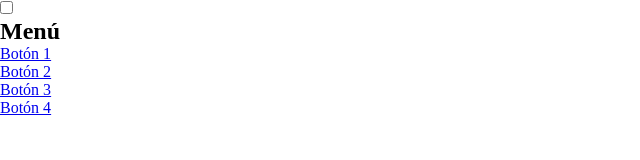
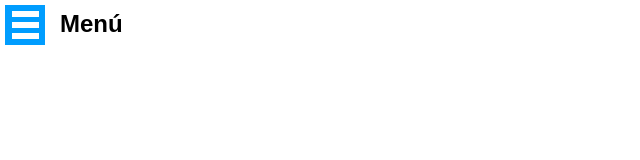
Before and after one commit to educalo77/Animaciones-CSS, a plain HTML site: page Sin C¢digo/03.botoneraMovil/index.html in a window 1280 px wide. Shown: the whole page, without its empty margins (0-640 px from the left). Drawn offline with Linux system fonts and the light colour scheme; files that its build step writes are made by us from their sources.

Commit message:
menu sidebar

```diff
--- /dev/null
+++ b/Sin C¢digo/03.botoneraMovil/css/estilo.css
@@ -0,0 +1,60 @@
+* {
+  margin: 0;
+  padding: 0;
+  list-style: none;
+  text-decoration: none;
+  font-family: sans-serif;
+}
+/*Inicia botonera movil*/
+
+nav#botoneraMovil {
+  position: absolute;
+  width: 90%;
+  height: auto;
+  background: white;
+  top: 50px;
+  left: -100%;
+  transition: left 1s;
+}
+nav#botoneraMovil ul li {
+  width: 100%;
+  line-height: 40px;
+  text-align: center;
+  border: 1px solid white;
+  background: #ccc;
+}
+
+nav#botoneraMovil ul li:hover {
+  width: 100%;
+  line-height: 40px;
+  text-align: center;
+  border: 1px solid white;
+  background: #aaa;
+}
+label#labelMovil span {
+  position: absolute;
+  width: 40px;
+  height: 40px;
+  background: url(../img/boton1.jpg) no-repeat;
+  margin: 5px;
+  cursor: pointer;
+}
+input#botonMovil {
+  display: none;
+}
+label#labelMovil h2 {
+  position: absolute;
+  top: 10px;
+  left: 60px;
+}
+label#labelMovil span:hover {
+  background: url(../img/boton2.jpg) no-repeat;
+}
+input#botonMovil:checked + label#labelMovil span {
+  background: url(../img/boton3.jpg) no-repeat;
+}
+/* en este ultimo estamos diciendo que al chequear el box pasamos un cambio al elemento subyacente */
+input#botonMovil:checked ~ nav#botoneraMovil {
+  left: 0%;
+}
+/* llama a la caja siguiente a la caja donde sucedio el evento */
--- a/Sin C¢digo/03.botoneraMovil/index.html
+++ b/Sin C¢digo/03.botoneraMovil/index.html
@@ -1,8 +1,9 @@
 <!doctype html>
 <html>
+
 <head>
     <meta charset="utf-8">
-<title>Documento sin título</title>
+    <title>Menu Movil</title>
     <link href="css/estilo.css" type="text/css" rel="stylesheet">
 
 </head>
@@ -15,18 +16,30 @@
 
         <input type="checkbox" id="botonMovil">
 
-    <label for="botonMovil" id="labelMovil"><span></span><h2>Menú</h2></label>
+        <label for="botonMovil" id="labelMovil"><span></span>
+            <!-- el atributo for bindea con el elemento que tiene el mismo id -->
+            <h2>Menú</h2>
+        </label>
 
         <nav id="botoneraMovil">
             <ul>
-            <a href="#"><li>Botón 1</li></a>
-            <a href="#"><li>Botón 2</li></a>
-            <a href="#"><li>Botón 3</li></a>
-            <a href="#"><li>Botón 4</li></a>
+                <a href="#">
+                    <li>Botón 1</li>
+                </a>
+                <a href="#">
+                    <li>Botón 2</li>
+                </a>
+                <a href="#">
+                    <li>Botón 3</li>
+                </a>
+                <a href="#">
+                    <li>Botón 4</li>
+                </a>
             </ul>
         </nav>
 
     </div>
 
 </body>
+
 </html>
```
Lines whose indentation alone changed are shown as unchanged.
